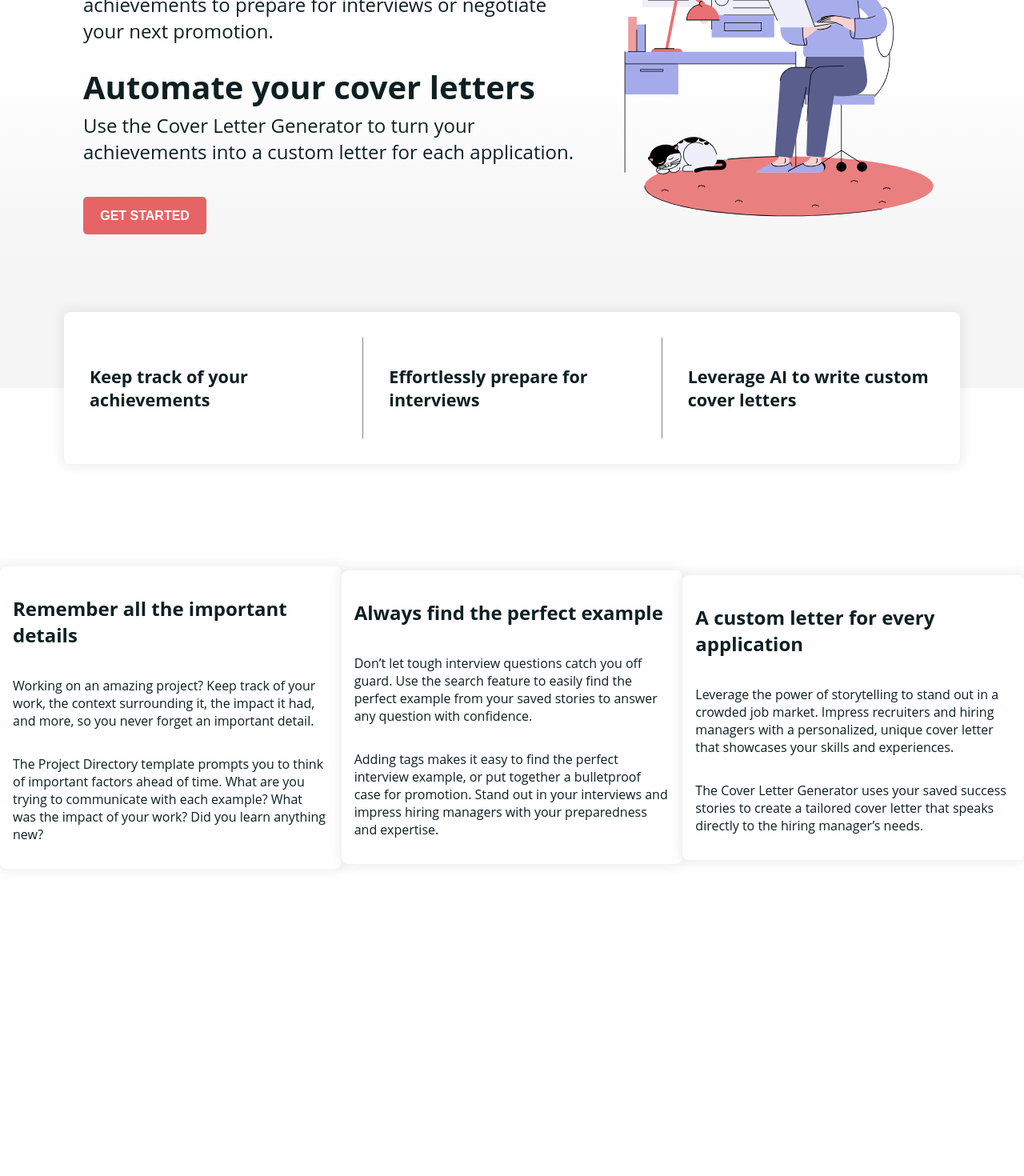
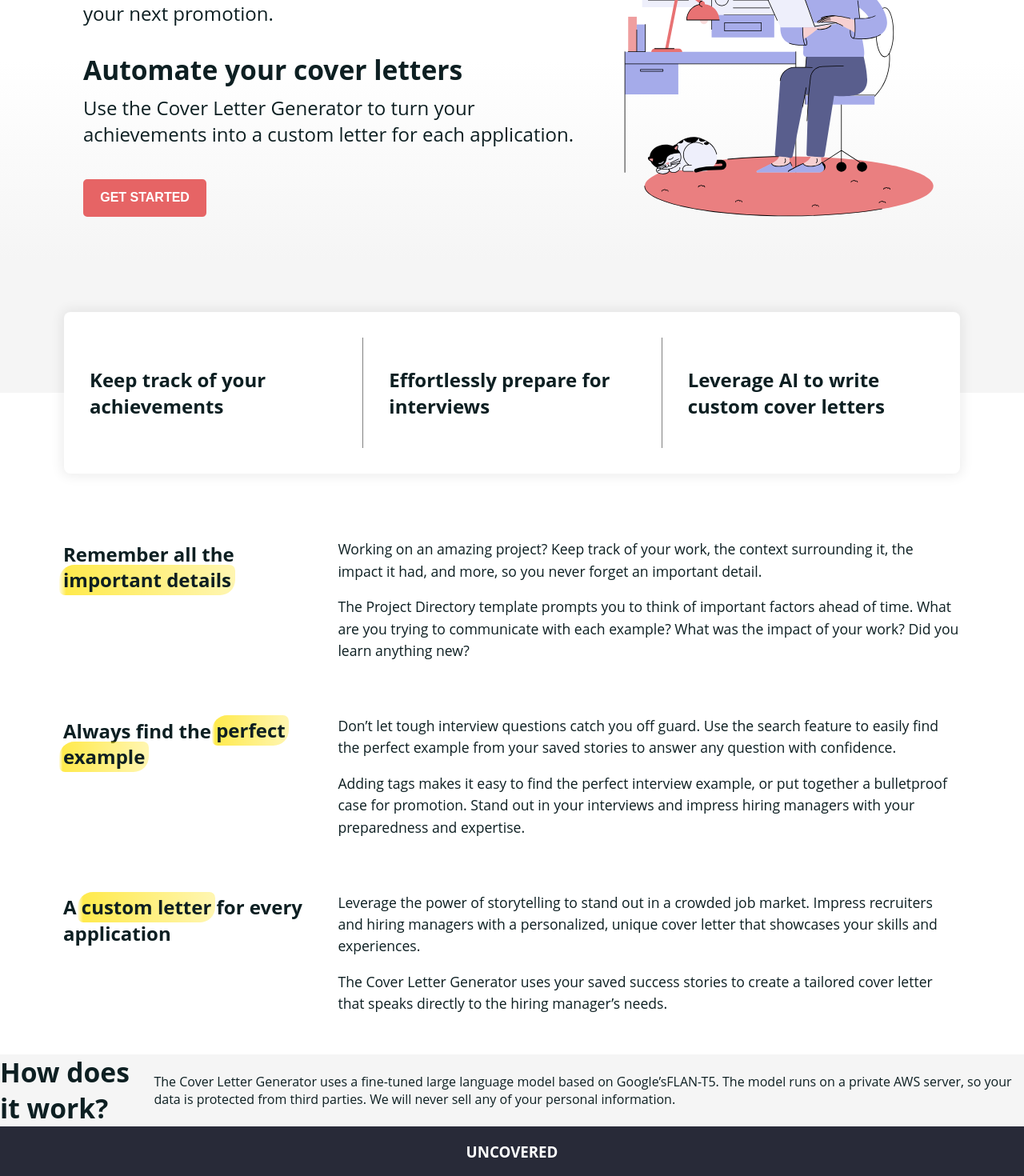
Before and after one commit to jfa94/project-directory, a Next.js app: page / in a window 1280 px wide. Shown: the part 260-1730 px from the top of the page at 80% size. Before the commit the page ends 1410 px from the top, so only its background shows below. Built offline with nearby package versions, Linux system fonts and the light colour scheme; no server answers.

Commit message:
Redesigned feature section on landing page, adding footer and how it works sections, updating packages

```diff
--- a/components/directory/DetailWindow/ProjectForm/index.tsx
+++ b/components/directory/DetailWindow/ProjectForm/index.tsx
@@ -127,7 +127,7 @@ const ProjectForm: FC<DetailWindowProps> = ({_id, data, setIsEditing, updateProj
                 <Textarea
                     id="context"
                     name="context"
-                    placeholder="Set the scene for this example; when or where it was, what inspired the project, or why the example matters. This would be the opening line of a cover letter paragraph."
+                    placeholder="Set the scene for this example; when or where it was, what inspired the project, or why the example matters."
                     rows={3}
                     value={state.context}
                     onChange={onChange}
--- /dev/null
+++ b/components/shared/Highlight.tsx
@@ -0,0 +1,16 @@
+import styled from "styled-components"
+
+const Highlight = styled.span`
+    margin: 0 -0.2em;
+    padding: 0.1em 0.2em;
+    border-radius: 0.8em 0.3em;
+    background: transparent;
+    background-image: linear-gradient(to right,
+    rgba(255, 225, 0, 0.1),
+    rgba(255, 225, 0, 0.7) 4%,
+    rgba(255, 225, 0, 0.3));
+    -webkit-box-decoration-break: clone;
+    box-decoration-break: clone;
+`
+
+export default Highlight;
--- a/pages/index.tsx
+++ b/pages/index.tsx
@@ -4,6 +4,7 @@ import {useRouter} from "next/router"
 import styled from "styled-components"
 import Button from "../components/shared/Button"
 import Card from "../components/shared/Card"
+import Highlight from "../components/shared/Highlight"
 
 interface Props {
 }
@@ -66,8 +67,9 @@ const Home: FC<Props> = () => {
 
         <InformationSection>
 
-            <FeatureCard primary={false}>
-                <h2>Remember all the important details</h2>
+            <FeatureCard>
+                <FeatureHeader>Remember all the <Highlight>important details</Highlight></FeatureHeader>
+                <div>
                     <p>
                         Working on an amazing project? Keep track of your work, the context surrounding it, the impact
                         it had, and more, so you never forget an important detail.
@@ -77,10 +79,12 @@ const Home: FC<Props> = () => {
                         What are you trying to communicate with each example? What was the impact of your work? Did you
                         learn anything new?
                     </p>
+                </div>
             </FeatureCard>
 
-            <FeatureCard primary={false}>
-                <h2>Always find the perfect example</h2>
+            <FeatureCard>
+                <FeatureHeader>Always find the <Highlight>perfect example</Highlight></FeatureHeader>
+                <div>
                     <p>
                         Don&rsquo;t let tough interview questions catch you off guard. Use the search feature to
                         easily find the perfect example from your saved stories to answer any
@@ -91,10 +95,12 @@ const Home: FC<Props> = () => {
                         case for promotion. Stand out in your interviews and impress hiring managers with your
                         preparedness and expertise.
                     </p>
+                </div>
             </FeatureCard>
 
-            <FeatureCard primary={false}>
-                <h2>A custom letter for every application</h2>
+            <FeatureCard>
+                <FeatureHeader>A <Highlight>custom letter</Highlight> for every application</FeatureHeader>
+                <div>
                     <p>
                         Leverage the power of storytelling to stand out in a crowded job market. Impress recruiters and
                         hiring managers with a personalized, unique cover letter that showcases your skills and
@@ -104,15 +110,30 @@ const Home: FC<Props> = () => {
                         The Cover Letter Generator uses your saved success stories to create a tailored cover letter
                         that speaks directly to the hiring manager&rsquo;s needs.
                     </p>
+                </div>
             </FeatureCard>
 
-            {/*<FeatureCard primary={false}>*/}
-            {/*    <h2>Get reminders to stay consistent</h2>*/}
+            {/*<FeatureCard>*/}
+            {/*    <FeatureHeader>Get reminders to stay consistent</FeatureHeader>*/}
             {/*    /!* eslint-disable-next-line react/no-unescaped-entities *!/*/}
             {/*    <p>Still working on a project? Set reminders so you don't forget to log your latest work.</p>*/}
             {/*</FeatureCard>*/}
 
         </InformationSection>
+
+        <HowSection>
+            <H2>How does it work?</H2>
+            <p>
+                The Cover Letter Generator uses a fine-tuned large language model based on Google&rsquo;s
+                <a href="https://huggingface.co/docs/transformers/model_doc/flan-t5">FLAN-T5</a>. The model runs on a
+                private AWS server, so your data is protected from third parties. We will never sell any of your
+                personal information.
+            </p>
+        </HowSection>
+
+        <FooterSection>
+            <h3>UNCOVERED</h3>
+        </FooterSection>
     </Container>
 }
 
@@ -132,15 +153,24 @@ const Section = styled.div`
 `
 
 const Welcome = styled(Section)`
-    justify-content: space-between;
+    justify-content: space-around;
     padding: 0 5rem;
     background: linear-gradient(to bottom,
     white 0%,
     white 50%,
     whitesmoke 100%);
 
+    @media (min-width: 1950px) {
+        justify-content: center;
+        gap: 15rem;
+    }
+
     @media (max-width: 1250px) {
         padding: 0 2rem;
+    }
+
+    @media (max-width: 750px) {
+        padding: 0;
     }
 `
 
@@ -151,14 +181,14 @@ const WelcomeText = styled.div`
 `
 
 const H2 = styled.h2`
-    font-size: 2.5rem;
+    font-size: ${props => props.theme.fontSizes.xxlarge};
     line-height: 2.8rem;
     //min-height: 5.6rem;
     margin: 0;
 `
 
 const P = styled.p`
-    font-size: 1.5rem;
+    font-size: ${props => props.theme.fontSizes.xlarge};
     margin: 0.5rem 0 2rem 0;
 `
 
@@ -181,14 +211,14 @@ const ButtonContainer = styled.div`
     display: flex;
     gap: 1rem;
     margin-top: 2.5rem;
-    font-size: 1.5rem;
+    font-size: ${props => props.theme.fontSizes.large};
 `
 
 const FeatureIconSection = styled(Section)`
     background: linear-gradient(0deg, white 50%, whitesmoke 50%);
     padding: 4rem 0;
 
-    @media (max-width: 850px){
+    @media (max-width: 850px) {
         padding: 3rem 1rem;
     }
 `
@@ -213,25 +243,56 @@ const IconContainer = styled.div`
     //height: 80%;
     padding: 1rem 2rem;
     background: white;
-    font-size: 0.9rem;
+    font-size: ${props => props.theme.fontSizes.medium};
 
-    @media (max-width: 850px){
-        font-size: 0.75rem;
+    @media (max-width: 850px) {
+        font-size: ${props => props.theme.fontSizes.small};
         padding: 0.7rem 1.4rem;
     }
 
-    @media (max-width: 500px){
-        font-size: 0.5rem;
+    @media (max-width: 500px) {
+        font-size: ${props => props.theme.fontSizes.xsmall};
     }
 `
 
 const InformationSection = styled(Section)`
-    //background-color: white;
-    padding: 4rem 0;
+    flex-direction: column;
+    margin: auto;
+    max-width: 1250px;
+    padding: 0;
 `
 
-const FeatureCard = styled(Card)`
-    width: 100%;
+const FeatureCard = styled.div`
+    max-width: 100%;
+    margin: 0 4rem 2rem;
+
+    & > div {
+        font-size: ${props => props.theme.fontSizes.large};
+        line-height: 1.7rem;
+    }
+
+    @media (max-width: 650px) {
+        margin: 0 1rem;
+    }
+
+    @media (min-width: 1000px) {
+        display: grid;
+        grid-template-columns: 2fr 5fr;
+        gap: 2rem;
+
+    }
+`
+
+const FeatureHeader = styled.h2`
+`
+
+const HowSection = styled(Section)`
+    background: ${props => props.theme.colors.backgroundAlt};
+`
+
+const FooterSection = styled(Section)`
+    color: white;
+    background: ${props => props.theme.colors.backgroundNegative};
 `
 
 export default Home;
--- a/pages/profile.tsx
+++ b/pages/profile.tsx
@@ -163,8 +163,8 @@ const Profile: FC<Props> = () => {
 }
 
 const Background = styled.div`
-  background-color: whitesmoke;
-  border-top: 1px solid whitesmoke;
+  background-color: ${props => props.theme.backgroundAlt};
+  border-top: 1px solid ${props => props.theme.backgroundAlt};
   min-height: calc(100vh - 6rem);
 `
 
--- a/styles/theme.ts
+++ b/styles/theme.ts
@@ -5,15 +5,17 @@ export const theme = {
         secondaryAlt: "#F4F7F0",
         third: "#434878",
         background: "white",
+        backgroundAlt: "whitesmoke",
+        backgroundNegative: "#282A38",
         gradient: "linear-gradient(45deg, #E66465, #9198E5)",
         text: "#0D1F22",
     },
     fontSizes: {
-        xsmall: "0.5rem",
+        xsmall: "0.6rem",
         small: "0.8rem",
-        medium: "1.1rem",
-        large: "1.6rem",
-        xlarge: "2rem",
-        xxlarge: "3rem",
+        medium: "1rem",
+        large: "1.1rem",
+        xlarge: "1.5rem",
+        xxlarge: "2.1rem",
     }
 }
```
Also changed, not shown: package.json (+4 -4 lines), 1 other file (tests, documents, lock files or other folders). Lines whose indentation alone changed are shown as unchanged.
